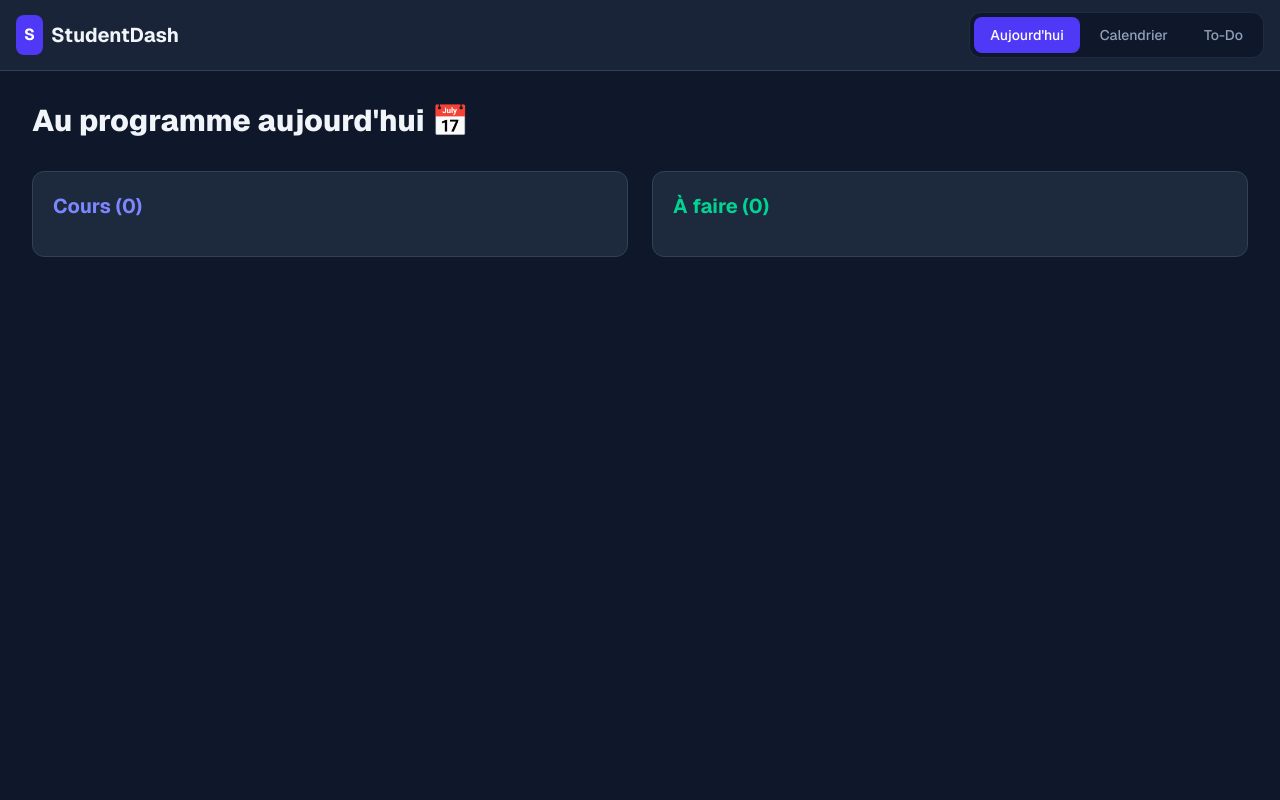
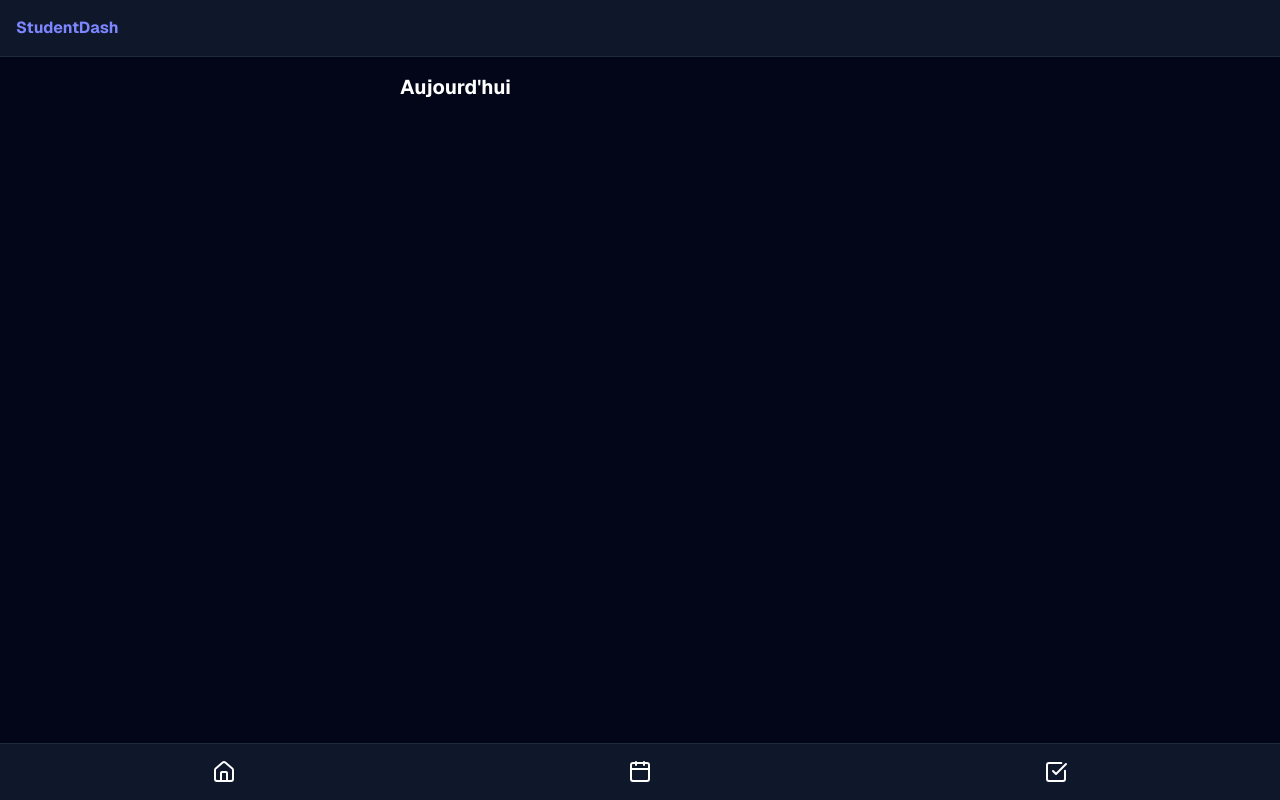
Before and after one commit to Srizas/todo-app, a Next.js app: page / in a window 1280 px wide. Built offline with nearby package versions, Linux system fonts and the light colour scheme.

Commit message:
Update page.js

```diff
--- a/app/page.js
+++ b/app/page.js
@@ -1,162 +1,113 @@
-"use client";
+'use client';
 
 import React, { useState, useEffect } from 'react';
-import { Calendar, CheckSquare, Home, Plus, Trash2, Clock, BookOpen, Check, RefreshCw, Bell, BellOff, ChevronLeft, ChevronRight, CalendarDays } from 'lucide-react';
+import { Home, Calendar, CheckSquare, Trash2, Plus, ChevronLeft, ChevronRight } from 'lucide-react';
 
 export default function App() {
   const [activeTab, setActiveTab] = useState('home');
-  const [notifPermission, setNotifPermission] = useState('default');
-  const [currentDate, setCurrentDate] = useState(new Date());
-  const [todayDate, setTodayDate] = useState(new Date());
+  const [weekOffset, setWeekOffset] = useState(0);
   const [courses, setCourses] = useState([]);
   const [todos, setTodos] = useState([]);
   const [isLoaded, setIsLoaded] = useState(false);
-  const [newCourse, setNewCourse] = useState({ name: '', day: 'Lundi', start: '', end: '', room: '', repeat: 'Chaque semaine', color: 'indigo' });
-  const [newTodo, setNewTodo] = useState({ text: '', dueDate: new Date().toLocaleDateString('fr-CA') });
-
-  const daysOfWeek = ['Lundi', 'Mardi', 'Mercredi', 'Jeudi', 'Vendredi', 'Samedi', 'Dimanche'];
-  const colors = [
-    { id: 'indigo', label: 'Bleu/Indigo', bg: 'bg-indigo-600', text: 'text-indigo-400', border: 'border-indigo-500/30', hover: 'hover:border-indigo-500/60', badge: 'bg-indigo-500/10 text-indigo-300' },
-    { id: 'emerald', label: 'Vert/Émeraude', bg: 'bg-emerald-600', text: 'text-emerald-400', border: 'border-emerald-500/30', hover: 'hover:border-emerald-500/60', badge: 'bg-emerald-500/10 text-emerald-300' },
-    { id: 'amber', label: 'Orange/Ambre', bg: 'bg-amber-600', text: 'text-amber-400', border: 'border-amber-500/30', hover: 'hover:border-amber-500/60', badge: 'bg-amber-500/10 text-amber-300' },
-    { id: 'rose', label: 'Rouge/Rose', bg: 'bg-rose-600', text: 'text-rose-400', border: 'border-rose-500/30', hover: 'hover:border-rose-500/60', badge: 'bg-rose-500/10 text-rose-300' },
-  ];
-
-  const getColorStyles = (colorId) => colors.find(c => c.id === colorId) || colors[0];
 
   useEffect(() => {
-    setTodayDate(new Date());
-    if ('Notification' in window) setNotifPermission(Notification.permission);
-    const savedCourses = localStorage.getItem('student_dash_courses');
-    const savedTodos = localStorage.getItem('student_dash_todos');
-    if (savedCourses) setCourses(JSON.parse(savedCourses));
-    if (savedTodos) setTodos(JSON.parse(savedTodos));
+    setCourses(JSON.parse(localStorage.getItem('courses') || '[]'));
+    setTodos(JSON.parse(localStorage.getItem('todos') || '[]'));
     setIsLoaded(true);
   }, []);
 
   useEffect(() => {
-    if (isLoaded) localStorage.setItem('student_dash_courses', JSON.stringify(courses));
-  }, [courses, isLoaded]);
+    if (isLoaded) {
+      localStorage.setItem('courses', JSON.stringify(courses));
+      localStorage.setItem('todos', JSON.stringify(todos));
+    }
+  }, [courses, todos, isLoaded]);
 
-  useEffect(() => {
-    if (isLoaded) localStorage.setItem('student_dash_todos', JSON.stringify(todos));
-  }, [todos, isLoaded]);
-
-  const getSortableTime = (timeString) => {
-    if (!timeString) return 0;
-    const parts = timeString.toLowerCase().split(/[h:.,\s]+/);
-    return (parseInt(parts[0], 10) || 0) * 60 + (parseInt(parts[1], 10) || 0);
+  const addCourse = (e) => {
+    e.preventDefault();
+    const f = e.target;
+    setCourses([...courses, {
+      id: Date.now(), name: f.name.value, day: f.day.value,
+      freq: f.freq.value, start: new Date().toISOString().split('T')[0], except: []
+    }]);
+    f.reset();
   };
 
-  const shouldShowCourseOnDate = (course, targetDateObj) => {
-    const targetISO = targetDateObj.toLocaleDateString('fr-CA');
-    if (course.exceptDates?.includes(targetISO)) return false;
-    if (course.repeat === 'Une seule fois') return course.specificDate === targetISO;
-    const dayName = daysOfWeek[(targetDateObj.getDay() + 6) % 7];
-    if (course.day !== dayName) return false;
-    const start = new Date(course.createdDate || targetISO);
-    start.setHours(0, 0, 0, 0);
-    return targetDateObj >= start;
+  const isVisible = (c, date) => {
+    if (c.except.includes(date.toISOString().split('T')[0])) return false;
+    const diff = Math.floor((date - new Date(c.start)) / (1000 * 60 * 60 * 24 * 7));
+    if (c.freq === 'jamais') return date.toISOString().split('T')[0] === c.start;
+    if (c.freq === 'semaine') return true;
+    if (c.freq === '2semaines') return diff % 2 === 0;
+    if (c.freq === 'mois') return date.getDate() === new Date(c.start).getDate();
+    return false;
   };
 
-  const handleAddCourse = (e) => {
-    e.preventDefault();
-    setCourses([...courses, { ...newCourse, id: Date.now(), createdDate: new Date().toLocaleDateString('fr-CA'), exceptDates: [] }]);
-    setNewCourse({ name: '', day: 'Lundi', start: '', end: '', room: '', repeat: 'Chaque semaine', color: 'indigo' });
+  const getWeek = (offset) => {
+    const d = new Date(); d.setDate(d.getDate() + (offset * 7) - (d.getDay() - 1));
+    return Array.from({ length: 7 }, (_, i) => { const day = new Date(d); day.setDate(day.getDate() + i); return day; });
   };
 
-  const handleDeleteCourseClick = (course, dateISO) => {
-    setCourses(courses.map(c => c.id === course.id ? { ...c, exceptDates: [...(c.exceptDates || []), dateISO] } : c));
-  };
-
-  const handleAddTodo = (e) => {
-    e.preventDefault();
-    setTodos([...todos, { ...newTodo, id: Date.now(), completed: false }]);
-    setNewTodo({ text: '', dueDate: todayDate.toLocaleDateString('fr-CA') });
-  };
-
-  const toggleTodo = (id) => setTodos(todos.map(t => t.id === id ? { ...t, completed: !t.completed } : t));
-
-  const todayISO = todayDate.toLocaleDateString('fr-CA');
-  const todayCourses = courses.filter(c => shouldShowCourseOnDate(c, todayDate)).sort((a, b) => getSortableTime(a.start) - getSortableTime(b.start));
-  const todayTodos = todos.filter(t => t.dueDate === todayISO && !t.completed);
-
   return (
-    <div className="min-h-screen bg-slate-900 text-slate-100 font-sans">
-      <nav className="sticky top-0 z-50 bg-slate-800/80 backdrop-blur-md border-b border-slate-700 px-4 py-3">
-        <div className="max-w-7xl mx-auto flex justify-between items-center">
-          <div className="flex items-center space-x-2">
-            <div className="bg-indigo-600 p-2 rounded-lg text-white font-bold">S</div>
-            <span className="text-xl font-bold">StudentDash</span>
-          </div>
-          <div className="flex space-x-1 bg-slate-900 p-1 rounded-xl border border-slate-700/50">
-            {['home', 'calendar', 'todo'].map((tab) => (
-              <button key={tab} onClick={() => setActiveTab(tab)} className={`px-4 py-2 rounded-lg text-sm font-medium ${activeTab === tab ? 'bg-indigo-600 text-white' : 'text-slate-400'}`}>
-                {tab === 'home' ? 'Aujourd\'hui' : tab === 'calendar' ? 'Calendrier' : 'To-Do'}
-              </button>
+    <div className="min-h-screen bg-slate-950 text-white pb-20 font-sans">
+      <nav className="p-4 border-b border-slate-800 bg-slate-900 sticky top-0 z-50"><h1 className="font-bold text-indigo-400">StudentDash</h1></nav>
+      <main className="p-4 max-w-lg mx-auto">
+        {activeTab === 'home' && (
+          <div className="space-y-4">
+            <h2 className="text-xl font-bold">Aujourd'hui</h2>
+            {courses.filter(c => isVisible(c, new Date())).map(c => (
+              <div key={c.id} className="bg-slate-900 p-4 rounded-xl flex justify-between">{c.name}</div>
             ))}
-          </div>
-        </div>
-      </nav>
-
-      <main className="max-w-7xl mx-auto p-4 sm:p-6 lg:p-8">
-        {activeTab === 'home' && (
-          <div className="space-y-8">
-            <h1 className="text-3xl font-extrabold">Au programme aujourd'hui 📅</h1>
-            <div className="grid grid-cols-1 md:grid-cols-2 gap-6">
-              <div className="bg-slate-800 rounded-xl p-5 border border-slate-700">
-                <h2 className="text-xl font-bold mb-4 text-indigo-400">Cours ({todayCourses.length})</h2>
-                {todayCourses.map(course => (
-                  <div key={course.id} className="bg-slate-900/60 p-3.5 mb-2 rounded-lg border border-slate-700 flex justify-between">
-                    <div>
-                      <p className="font-semibold text-indigo-400">{course.name}</p>
-                      <p className="text-xs text-slate-400">{course.start} - {course.end}</p>
-                    </div>
-                    <button onClick={() => handleDeleteCourseClick(course, todayISO)}><Trash2 size={14} className="text-slate-500 hover:text-rose-400" /></button>
-                  </div>
-                ))}
-              </div>
-              <div className="bg-slate-800 rounded-xl p-5 border border-slate-700">
-                <h2 className="text-xl font-bold mb-4 text-emerald-400">À faire ({todayTodos.length})</h2>
-                {todayTodos.map(todo => (
-                  <div key={todo.id} className="flex items-center justify-between bg-slate-900/60 p-3.5 mb-2 rounded-lg border border-slate-700">
-                    <span className="text-sm">{todo.text}</span>
-                    <button onClick={() => toggleTodo(todo.id)} className="w-5 h-5 rounded-md border border-slate-600" />
-                  </div>
-                ))}
-              </div>
-            </div>
           </div>
         )}
 
         {activeTab === 'calendar' && (
-          <div className="space-y-6">
-            <form onSubmit={handleAddCourse} className="bg-slate-800 rounded-xl p-5 border border-slate-700 grid grid-cols-2 md:grid-cols-4 gap-4">
-              <input type="text" placeholder="Nom du cours" value={newCourse.name} onChange={e => setNewCourse({...newCourse, name: e.target.value})} className="bg-slate-900 border border-slate-700 rounded-lg px-3 py-2 text-sm" />
-              <input type="text" placeholder="Début (ex: 08:30)" value={newCourse.start} onChange={e => setNewCourse({...newCourse, start: e.target.value})} className="bg-slate-900 border border-slate-700 rounded-lg px-3 py-2 text-sm" />
-              <input type="text" placeholder="Fin (ex: 10:00)" value={newCourse.end} onChange={e => setNewCourse({...newCourse, end: e.target.value})} className="bg-slate-900 border border-slate-700 rounded-lg px-3 py-2 text-sm" />
-              <button type="submit" className="bg-indigo-600 rounded-lg text-sm font-bold">Ajouter</button>
+          <div className="space-y-4">
+            <form onSubmit={addCourse} className="bg-slate-900 p-4 rounded-xl space-y-2">
+              <input name="name" placeholder="Nom du cours" className="w-full p-2 bg-slate-950 rounded" required />
+              <select name="day" className="w-full p-2 bg-slate-950 rounded">{['Lundi', 'Mardi', 'Mercredi', 'Jeudi', 'Vendredi', 'Samedi', 'Dimanche'].map(d => <option key={d}>{d}</option>)}</select>
+              <select name="freq" className="w-full p-2 bg-slate-950 rounded">
+                <option value="jamais">Une seule fois</option>
+                <option value="semaine">Chaque semaine</option>
+                <option value="2semaines">Toutes les 2 semaines</option>
+                <option value="mois">Tous les mois</option>
+              </select>
+              <button className="w-full bg-indigo-600 p-2 rounded font-bold">Ajouter</button>
             </form>
+            <div className="flex justify-between items-center">
+              <button onClick={() => setWeekOffset(o => o - 1)}><ChevronLeft /></button>
+              <span>Semaine {weekOffset}</span>
+              <button onClick={() => setWeekOffset(o => o + 1)}><ChevronRight /></button>
+            </div>
+            {getWeek(weekOffset).map((d, i) => (
+              <div key={i} className="bg-slate-900 p-3 rounded">
+                <p className="font-bold">{['Lun','Mar','Mer','Jeu','Ven','Sam','Dim'][i]}</p>
+                {courses.filter(c => c.day === ['Lundi','Mardi','Mercredi','Jeudi','Vendredi','Samedi','Dimanche'][i] && isVisible(c, d)).map(c => (
+                  <div key={c.id} className="flex justify-between py-1">
+                    {c.name}
+                    <button onClick={() => setCourses(courses.map(x => x.id === c.id ? {...x, except: [...x.except, d.toISOString().split('T')[0]]} : x))} className="text-rose-500 text-xs">Suppr</button>
+                  </div>
+                ))}
+              </div>
+            ))}
           </div>
         )}
 
         {activeTab === 'todo' && (
-          <div className="max-w-3xl mx-auto">
-            <form onSubmit={handleAddTodo} className="bg-slate-800 rounded-xl p-4 border border-slate-700 flex gap-3">
-              <input type="text" placeholder="Tâche..." value={newTodo.text} onChange={e => setNewTodo({...newTodo, text: e.target.value})} className="flex-1 bg-slate-900 border border-slate-700 rounded-lg px-4 py-2 text-sm" />
-              <button type="submit" className="bg-emerald-600 px-4 py-2 rounded-lg text-sm font-bold">Ajouter</button>
+          <div className="space-y-4">
+            <form onSubmit={(e) => { e.preventDefault(); setTodos([...todos, {id:Date.now(), text:e.target.t.value}]); e.target.reset(); }} className="flex gap-2">
+              <input name="t" className="flex-1 p-2 bg-slate-900 rounded" required />
+              <button className="bg-emerald-600 px-4 rounded"><Plus /></button>
             </form>
-            <div className="mt-4 bg-slate-800 rounded-xl border border-slate-700 overflow-hidden">
-              {todos.map(todo => (
-                <div key={todo.id} className="p-4 border-b border-slate-700 flex justify-between">
-                  <span>{todo.text}</span>
-                  <button onClick={() => toggleTodo(todo.id)} className={todo.completed ? 'text-emerald-500' : 'text-slate-500'}>Terminé</button>
-                </div>
-              ))}
-            </div>
+            {todos.map(t => <div key={t.id} className="p-3 bg-slate-900 rounded flex justify-between">{t.text}<button onClick={() => setTodos(todos.filter(x => x.id !== t.id))} className="text-rose-500"><Trash2 size={16}/></button></div>)}
           </div>
         )}
       </main>
+      <div className="fixed bottom-0 w-full bg-slate-900 p-4 flex justify-around border-t border-slate-800">
+        <button onClick={() => setActiveTab('home')}><Home /></button>
+        <button onClick={() => setActiveTab('calendar')}><Calendar /></button>
+        <button onClick={() => setActiveTab('todo')}><CheckSquare /></button>
+      </div>
     </div>
   );
 }
```
